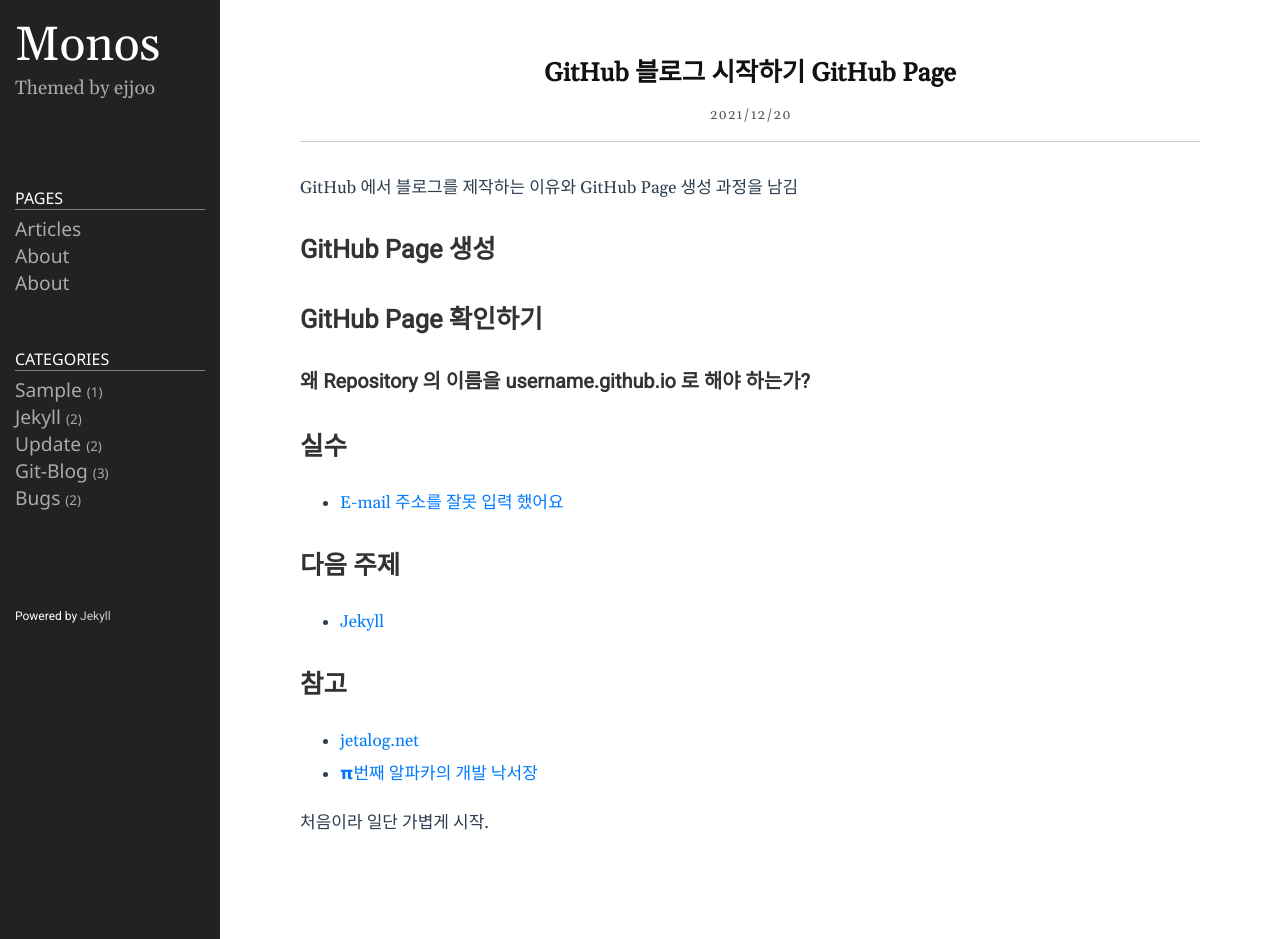
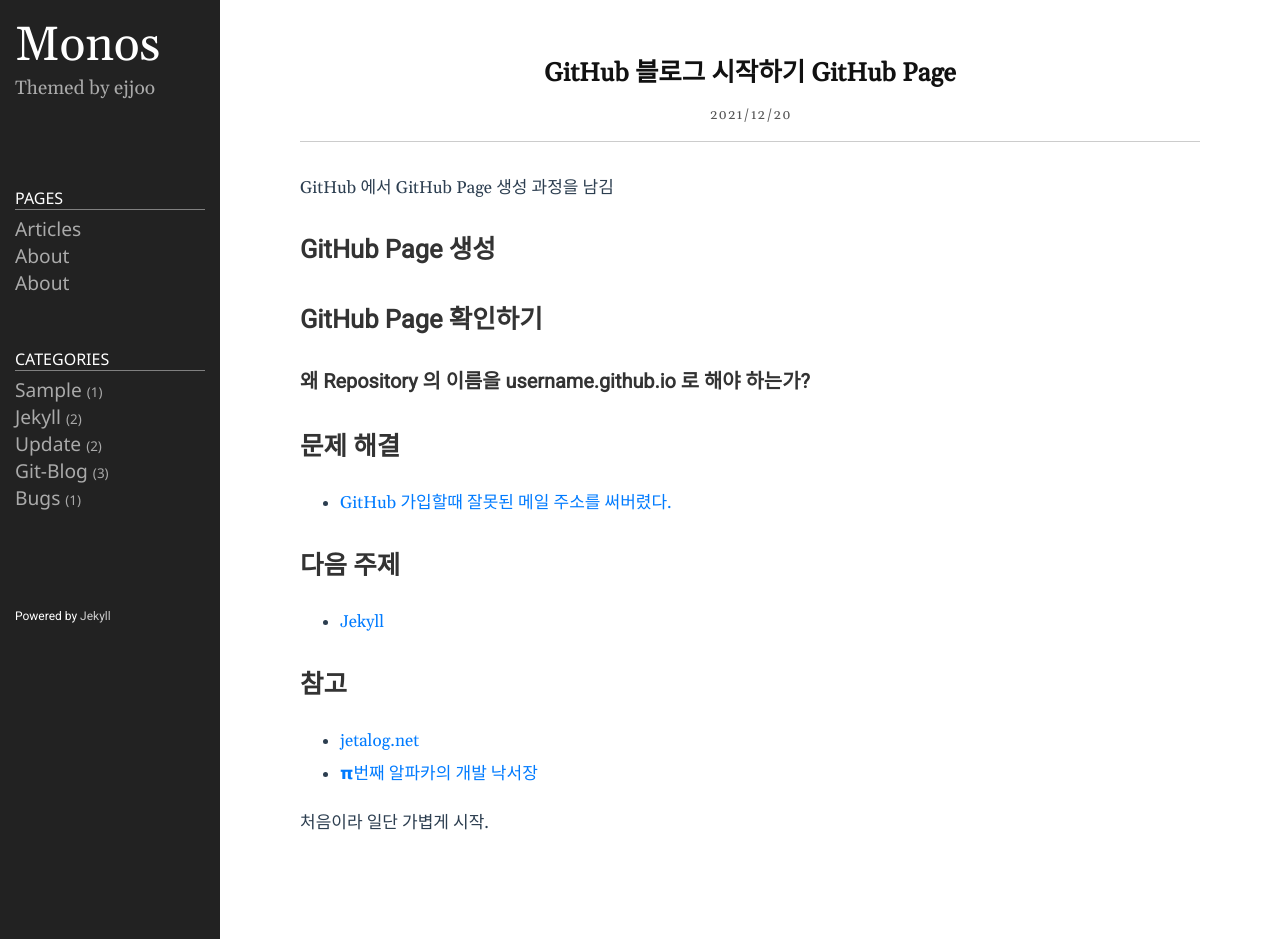
Before and after one commit to martinkang/martinkang.github.io, a Jekyll site: the page built from _posts/2021-12-20-blog-start-github.markdown, in a window 1280 px wide. Built offline with Jekyll 4.4.1, drawn with Linux system fonts in a browser that asks for light colours.

Commit message:
잡다 수정
잡다 수정

```diff
--- a/_posts/2021-12-20-blog-start-github.markdown
+++ b/_posts/2021-12-20-blog-start-github.markdown
@@ -5,7 +5,7 @@ date:   2021-12-20 18:00:00 +0900
 categories: Git-Blog
 ---
 
-GitHub 에서 블로그를 제작하는 이유와 GitHub Page 생성 과정을 남김
+GitHub 에서 GitHub Page 생성 과정을 남김
 
 # GitHub Page 생성
 
@@ -13,8 +13,8 @@ GitHub 에서 블로그를 제작하는 이유와 GitHub Page 생성 과정을
 
 ### 왜 Repository 의 이름을 username.github.io 로 해야 하는가?
 
-# 실수
-- [E-mail 주소를 잘못 입력 했어요][github-mail-error-link]
+# 문제 해결
+- [GitHub 가입할때 잘못된 메일 주소를 써버렸다.][github-mail-error-link]
 
 # 다음 주제
 - [Jekyll][jekyll-link]
@@ -26,7 +26,7 @@ GitHub 에서 블로그를 제작하는 이유와 GitHub Page 생성 과정을
 
 처음이라 일단 가볍게 시작.
 
-[github-mail-error-link]: /bugs/2021/12/20/github-join-email-error.html
+[github-mail-error-link]: /Bugs/2021/12/20/github-join-email-error.html
 [jekyll-link]: /git-blog/2021/12/20/blog-start-jekyll.html
 [jetalog-link]: https://jetalog.net/86
 [알파카-link]: https://blog.itcode.dev/posts/2021/06/06/jekyll-blog-prepare-git
--- a/_posts/2021-12-20-github-join-email-error.markdown
+++ b/_posts/2021-12-20-github-join-email-error.markdown
@@ -1,6 +1,6 @@
 ---
 layout: post
-title:  "GitHub 가입시 잘못된 메일 주소를 써버렸다."
+title:  "GitHub 가입할때 잘못된 메일 주소를 써버렸다."
 date:   2021-12-20 19:50:00 +0900
 categories: Bugs
 ---
```
Also changed, not shown: _posts/2021-12-20-blog-start-jekyll.markdown (+7 -2 lines), _posts/2021-12-20-jekyll-webrick-error.markdown (deleted, +0 -13 lines).
